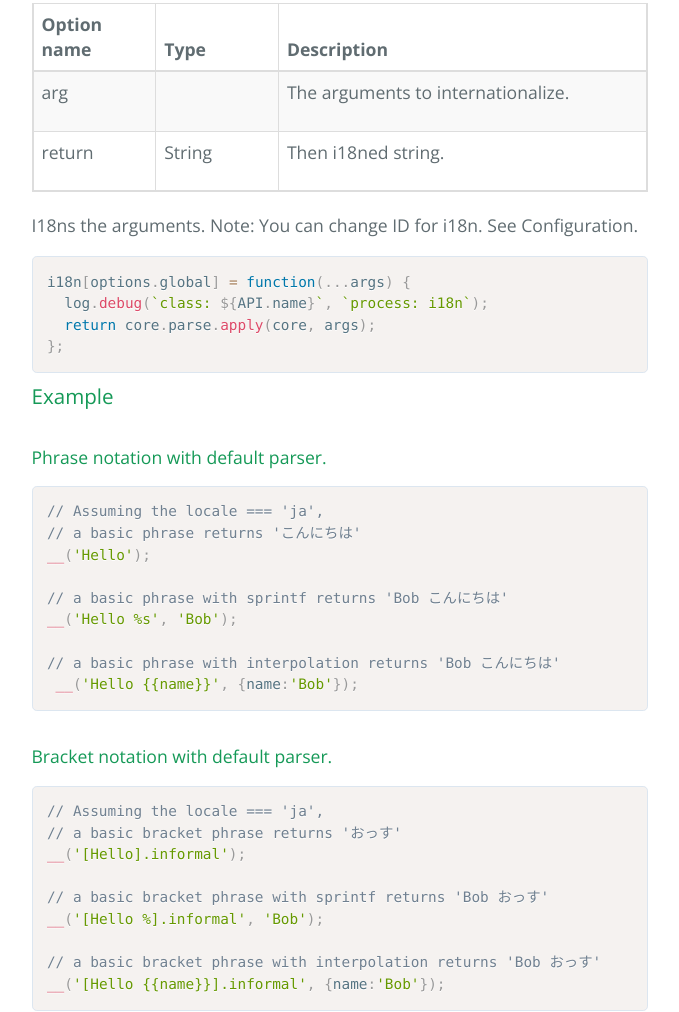
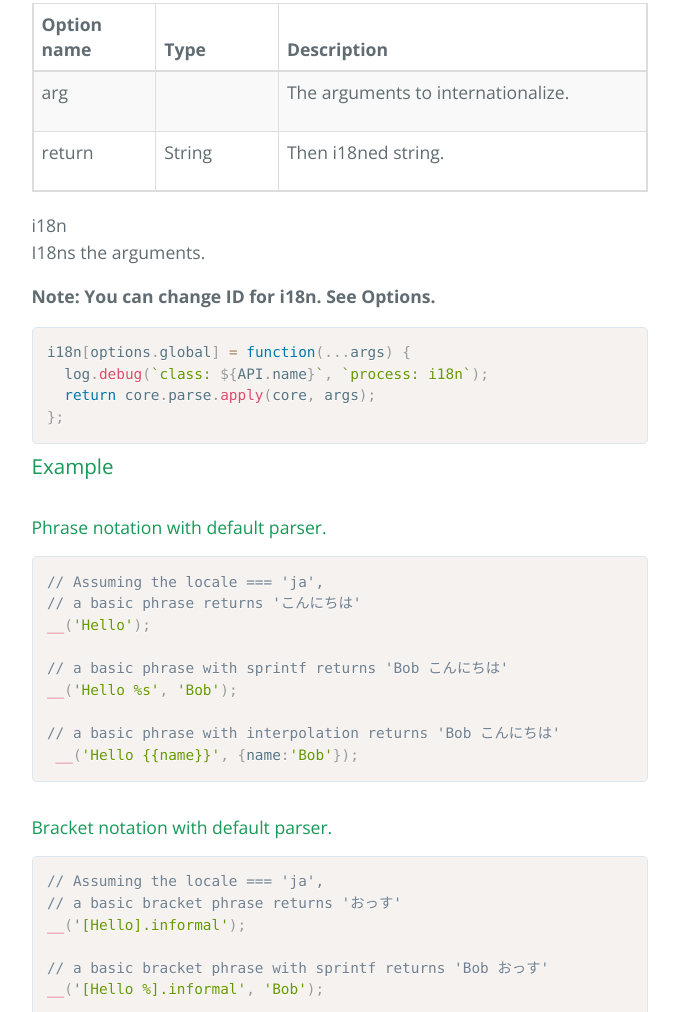
Before and after one commit to gengojs/gengojs-default-api, a plain HTML site: page index.js.html in a window 1280 px wide. Shown: the part 1136-2148 px from the top of the page, without its empty margins (408-1087 px from the left). Drawn offline with nearby package versions, Linux system fonts and the light colour scheme.

Commit message:
Update 2015-10-02T17:59:28.727Z

```diff
--- a/index.js.html
+++ b/index.js.html
@@ -93,7 +93,7 @@
               </tr>
             </tbody>
           </table>
-          <div class="description"><p>I18ns the arguments. Note: You can change ID for i18n. See Configuration.</p></div>
+          <div class="description"><p>i18n<br />I18ns the arguments.</p><p><strong>Note: You can change ID for i18n. See Options.</strong></p></div>
           <pre><code class="language-javascript">i18n[options.global] = function(...args) {
   log.debug(`class: ${API.name}`, `process: i18n`);
   return core.parse.apply(core, args);
```
